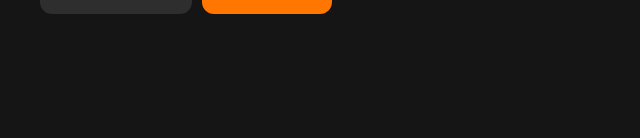
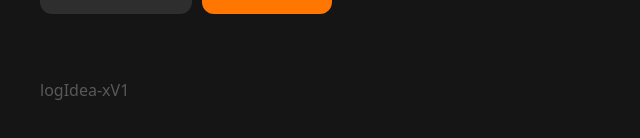
Before and after one commit to sudarshan233/log-iDEA, a React (Vite) app in the folder frontend/logIdea/: page / in a window 1280 px wide. Shown: the part 626-764 px from the top of the page, without its empty margins (0-640 px from the left). Built offline with nearby package versions, Linux system fonts and the light colour scheme.

Commit message:
Added the footer in Homepage

```diff
--- a/frontend/logIdea/src/Components/Footer.jsx
+++ b/frontend/logIdea/src/Components/Footer.jsx
@@ -2,7 +2,7 @@
 const Footer = (props) => {
     const { style } = props;
     return (
-        <footer className={`font-serif opacity-20 ${style}`}>xVersion-I</footer>
+        <footer className={`box-border opacity-30 ${style}`}>logIdea-xV1</footer>
     )
 }
 
--- a/frontend/logIdea/src/Pages/HomePage.jsx
+++ b/frontend/logIdea/src/Pages/HomePage.jsx
@@ -1,4 +1,5 @@
 import { Link } from "react-router";
+import Footer from "../Components/Footer.jsx";
 
 const HomePage = () => {
 
@@ -25,6 +26,7 @@
                         <button className="bg-accent text-white text-2xl p-4 rounded-xl">Log Idea</button>
                     </Link>
                 </section>
+                <Footer style="mt-16"/>
 
             </section>
             <img className="h-fiveHundredPixels ml-12" src='/assets/IdeaAnimation.gif' />
--- a/frontend/logIdea/src/index.css
+++ b/frontend/logIdea/src/index.css
@@ -5,6 +5,6 @@
 body
 {
     margin: 0;
-    background-color: #303030;
+    background-color: #151515;
     color: #F2F2F2;
 }
```
